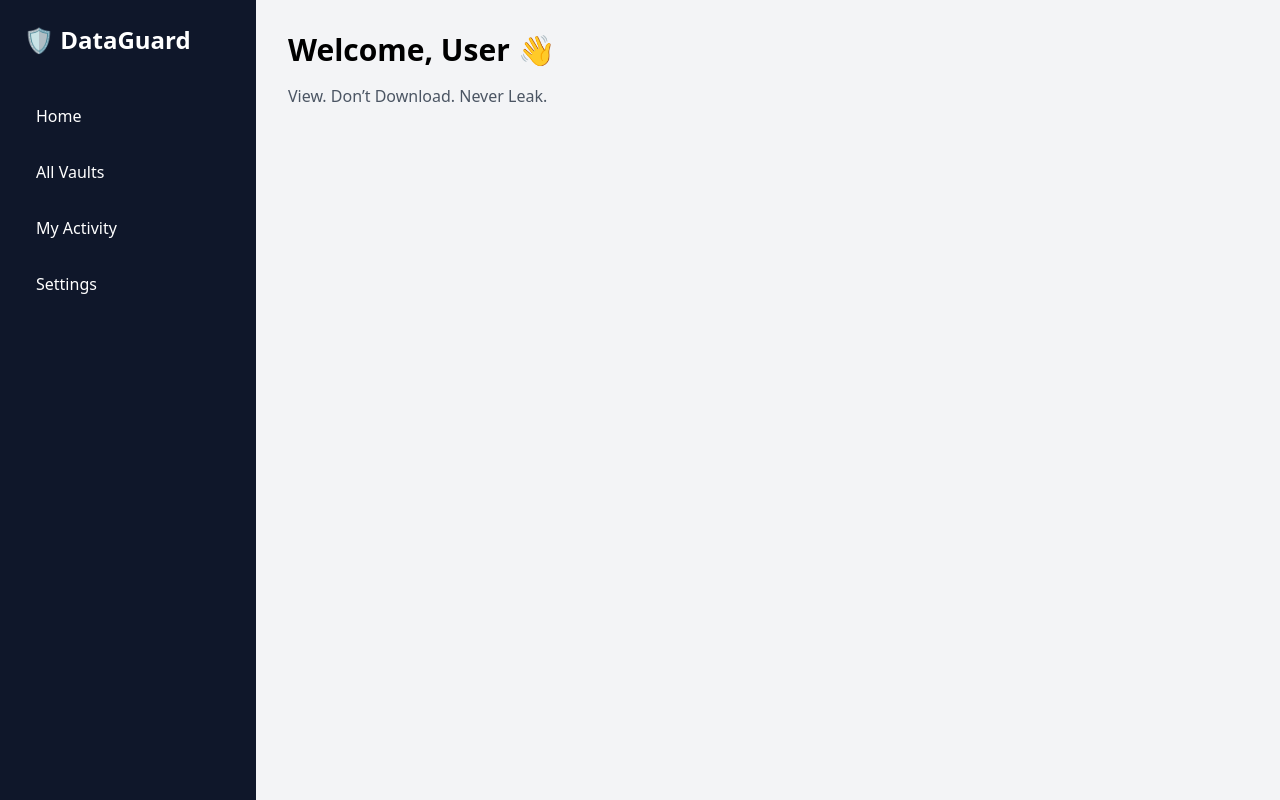
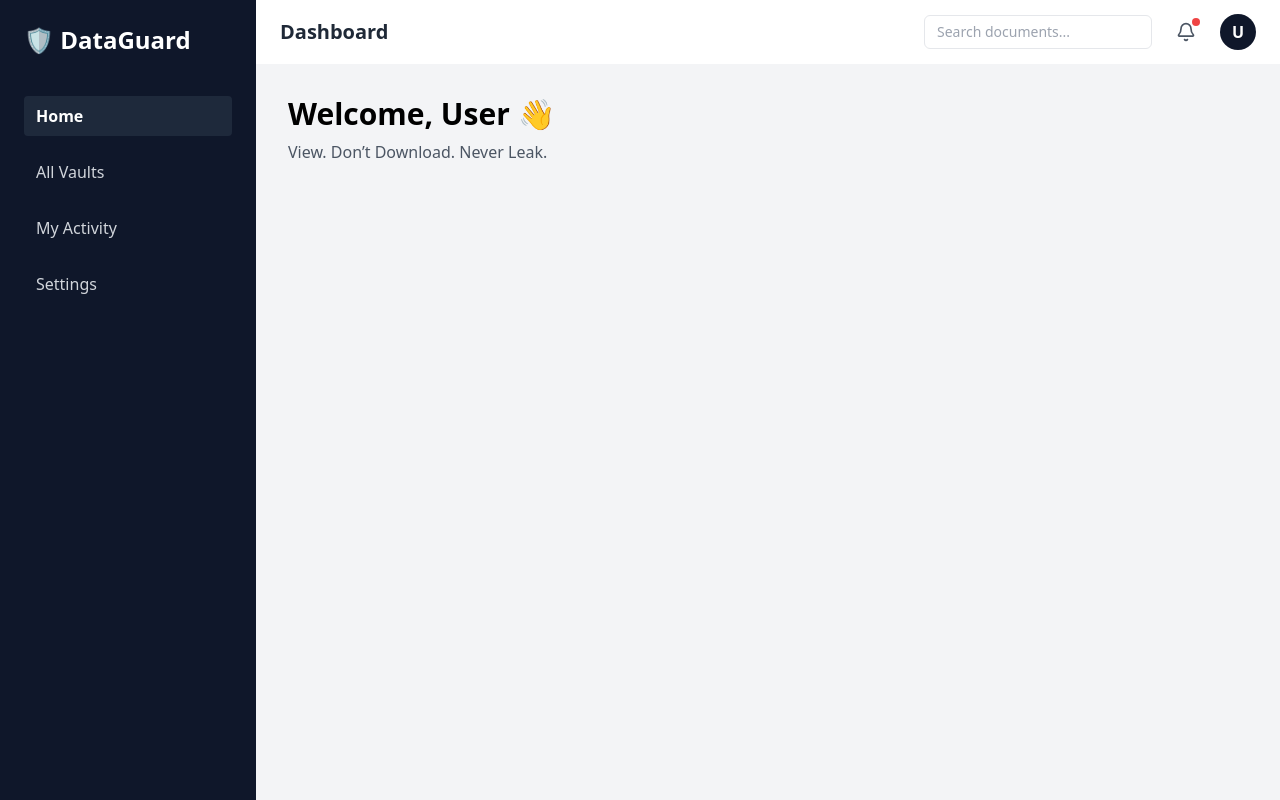
Before and after one commit to Dronp2510/Dataguard, a React (Vite) app in the folder app_frontend/: page / in a window 1280 px wide. Built offline with nearby package versions, Linux system fonts and the light colour scheme.

Commit message:
added-topbar

```diff
--- a/app_frontend/package.json
+++ b/app_frontend/package.json
@@ -10,6 +10,7 @@
     "preview": "vite preview"
   },
   "dependencies": {
+    "lucide-react": "^0.562.0",
     "react": "^19.2.0",
     "react-dom": "^19.2.0",
     "react-router-dom": "^7.11.0"
--- a/app_frontend/src/App.jsx
+++ b/app_frontend/src/App.jsx
@@ -9,14 +9,16 @@ import Settings from "./pages/Settings";
 function App() {
   return (
     <BrowserRouter>
-      <AppLayout>
-        <Routes>
-          <Route path="/" element={<Home />} />
-          <Route path="/vaults" element={<Vaults />} />
-          <Route path="/activity" element={<Activity />} />
-          <Route path="/settings" element={<Settings />} />
-        </Routes>
-      </AppLayout>
+      <Routes>
+        {/* Layout Route */}
+        <Route path="/" element={<AppLayout />}>
+          {/* Pages rendered inside <Outlet /> */}
+          <Route index element={<Home />} />
+          <Route path="vaults" element={<Vaults />} />
+          <Route path="activity" element={<Activity />} />
+          <Route path="settings" element={<Settings />} />
+        </Route>
+      </Routes>
     </BrowserRouter>
   );
 }
--- a/app_frontend/src/components/Sidebar.jsx
+++ b/app_frontend/src/components/Sidebar.jsx
@@ -1,4 +1,11 @@
 import { NavLink } from "react-router-dom";
+
+const navItemClass = ({ isActive }) =>
+  `block px-3 py-2 rounded transition ${
+    isActive
+      ? "bg-slate-800 text-white font-semibold"
+      : "text-gray-300 hover:bg-slate-800 hover:text-white"
+  }`;
 
 function Sidebar() {
   return (
@@ -6,31 +13,19 @@ function Sidebar() {
       <h1 className="text-2xl font-bold mb-10">🛡️ DataGuard</h1>
 
       <nav className="space-y-4">
-        <NavLink
-          to="/"
-          className="block px-3 py-2 rounded hover:bg-slate-800"
-        >
+        <NavLink to="/" end className={navItemClass}>
           Home
         </NavLink>
 
-        <NavLink
-          to="/vaults"
-          className="block px-3 py-2 rounded hover:bg-slate-800"
-        >
+        <NavLink to="/vaults" className={navItemClass}>
           All Vaults
         </NavLink>
 
-        <NavLink
-          to="/activity"
-          className="block px-3 py-2 rounded hover:bg-slate-800"
-        >
+        <NavLink to="/activity" className={navItemClass}>
           My Activity
         </NavLink>
 
-        <NavLink
-          to="/settings"
-          className="block px-3 py-2 rounded hover:bg-slate-800"
-        >
+        <NavLink to="/settings" className={navItemClass}>
           Settings
         </NavLink>
       </nav>
--- /dev/null
+++ b/app_frontend/src/components/TopBar.jsx
@@ -0,0 +1,35 @@
+import { Bell } from "lucide-react";
+
+function TopBar() {
+  return (
+    <header className="h-16 bg-white shadow-sm flex items-center justify-between px-6">
+      {/* Left */}
+      <h2 className="text-xl font-semibold text-gray-800">
+        Dashboard
+      </h2>
+
+      {/* Right */}
+      <div className="flex items-center gap-4">
+        <input
+          type="text"
+          placeholder="Search documents..."
+          className="px-3 py-1.5 border rounded-md text-sm focus:outline-none focus:ring-2 focus:ring-blue-500"
+        />
+
+        {/* Bell icon */}
+        <button className="relative p-2 rounded-full hover:bg-gray-100">
+          <Bell size={20} className="text-gray-600" />
+          {/* notification dot */}
+          <span className="absolute top-1 right-1 w-2 h-2 bg-red-500 rounded-full"></span>
+        </button>
+
+        {/* User avatar */}
+        <div className="w-9 h-9 rounded-full bg-slate-900 text-white flex items-center justify-center font-semibold">
+          U
+        </div>
+      </div>
+    </header>
+  );
+}
+
+export default TopBar;
--- a/app_frontend/src/layouts/AppLayout.jsx
+++ b/app_frontend/src/layouts/AppLayout.jsx
@@ -1,12 +1,23 @@
+import { Outlet } from "react-router-dom";
 import Sidebar from "../components/Sidebar";
+import TopBar from "../components/TopBar";
 
-function AppLayout({ children }) {
+function AppLayout() {
   return (
     <div className="flex">
+      {/* Left Sidebar */}
       <Sidebar />
-      <main className="flex-1 bg-gray-100 min-h-screen p-8">
-        {children}
-      </main>
+
+      {/* Right side */}
+      <div className="flex-1 flex flex-col min-h-screen">
+        {/* Top Bar */}
+        <TopBar />
+
+        {/* Page Content */}
+        <main className="flex-1 bg-gray-100 p-8">
+          <Outlet />
+        </main>
+      </div>
     </div>
   );
 }
--- a/app_frontend/src/pages/Activity.jsx
+++ b/app_frontend/src/pages/Activity.jsx
@@ -1,5 +1,5 @@
 function Activity() {
-  return <h2 className="text-2xl font-bold">My Activity</h2>;
+  return <h2 className="text-2xl font-bold">Your Activities</h2>;
 }
 
 export default Activity;
--- a/app_frontend/src/pages/Home.jsx
+++ b/app_frontend/src/pages/Home.jsx
@@ -1,7 +1,10 @@
 function Home() {
   return (
     <div>
-      <h2 className="text-3xl font-bold mb-4">Welcome, User 👋</h2>
+      <h2 className="text-3xl font-bold mb-2">
+        Welcome, User 👋
+      </h2>
+
       <p className="text-gray-600">
         View. Don’t Download. Never Leak.
       </p>
```
Also changed, not shown: 1 other file (tests, documents, lock files or other folders).
